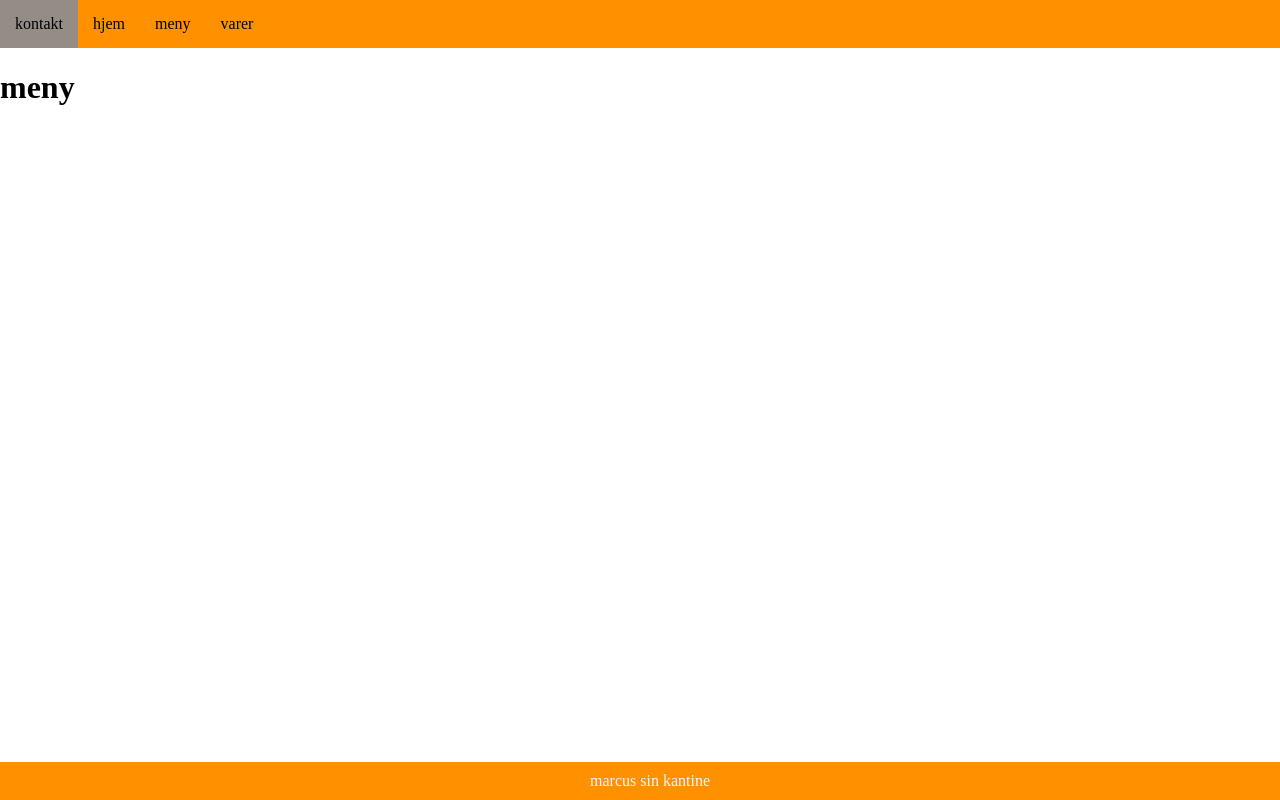
After one commit to Marcus-Thykjaer/kantine_oppgave, a Flask app: template templates/meny.html in a window 1280 px wide. The commit adds this page. Run offline with Flask 3, Linux system fonts and the light colour scheme; the template is opened without the code that fills it, so the values that code supplies are empty.

Commit message:
satt de nødvendige sidenen og laget en basic nav bar og fotter med basic styling med css

```diff
--- a/app.py
+++ b/app.py
@@ -3,3 +3,22 @@ from flask import Flask, render_template
 app = Flask(__name__)
 
 @app.route('/')
+def index():
+    return render_template('index.html')
+
+@app.route('/kontakt')
+def kontakt():
+    return render_template('kontakt.html')
+
+
+@app.route('/meny')
+def meny():
+    return render_template('meny.html')
+
+
+@app.route('/varer')
+def varer():
+    return render_template('varer.html')
+
+if __name__ == '__main__':
+    app.run(debug=True)
--- a/static/css/style.css
+++ b/static/css/style.css
@@ -0,0 +1,36 @@
+body{
+    margin: 0px;
+    padding: 0px;
+}
+
+.navbar ul{
+    list-style-type: none;
+    background-color: rgb(255, 145, 0);
+    padding: 0px;
+    margin: 0px;
+    overflow: hidden;
+}
+
+.navbar a{
+    color: rgb(0, 0, 0);
+    text-decoration: none;
+    padding:15px;
+    display: block;
+}
+
+.navbar a:hover{
+    background-color: rgb(147, 141, 133);
+}
+
+.navbar li{
+    float: left;
+}
+.footer{
+    text-align: center;
+    color: aliceblue;
+    background-color: rgb(255, 145, 0);
+    padding: 10px;
+    position: fixed;
+    bottom: 0px;
+    width: 100%;
+}
--- a/templates/base.html
+++ b/templates/base.html
@@ -3,9 +3,20 @@
 <head>
     <meta charset="UTF-8">
     <meta name="viewport" content="width=device-width, initial-scale=1.0">
-    <title>Document</title>
+    <title>home</title>
+    <link rel="stylesheet" href="/static/css/style.css">
 </head>
 <body>
+    <nav class="navbar">
+        <ul>
+            <li><a href="kontakt">kontakt</a></li>
+            <li><a href="/">hjem</a></li>
+            <li><a href="meny">meny</a></li>
+            <li><a href="varer">varer</a></li>
+        </ul>
+    </nav>
 
+     {%block content%}{%endblock%}
+          <footer class="footer">marcus sin kantine</footer>
 </body>
 </html>
--- /dev/null
+++ b/templates/index.html
@@ -0,0 +1,5 @@
+{% extends "base.html"%}
+
+{% block content %}
+    <h1>hjem</h1>
+{% endblock %}
--- /dev/null
+++ b/templates/kontakt.html
@@ -0,0 +1,5 @@
+{% extends "base.html"%}
+
+{% block content %}
+<h1>contact</h1>
+{% endblock %}
--- /dev/null
+++ b/templates/meny.html
@@ -0,0 +1,5 @@
+{% extends "base.html"%}
+
+{% block content %}
+<h1>meny</h1>
+{% endblock %}
--- /dev/null
+++ b/templates/varer.html
@@ -0,0 +1,5 @@
+{% extends "base.html"%}
+
+{% block content %}
+<h1>varer</h1>
+{% endblock %}
```
